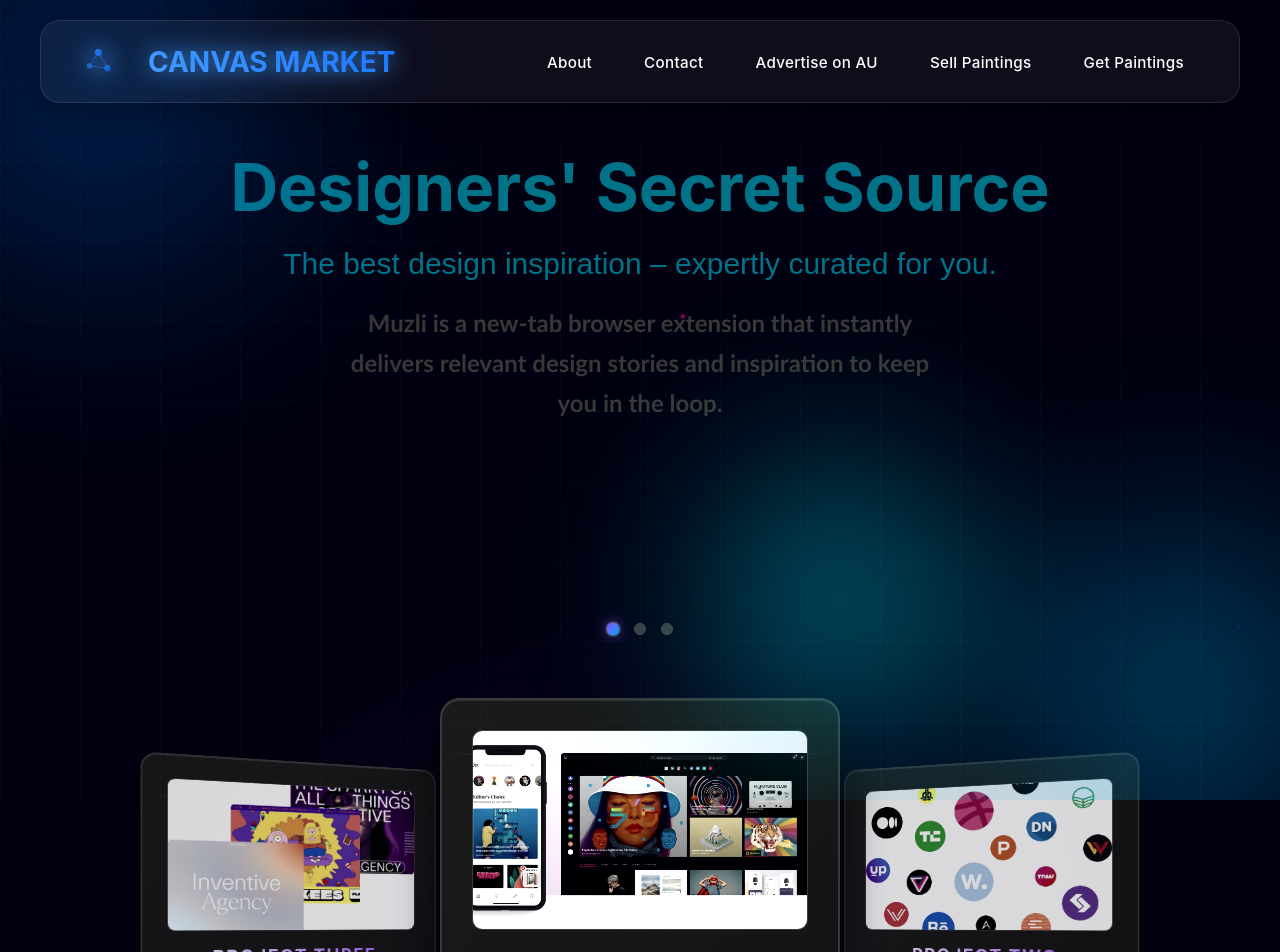
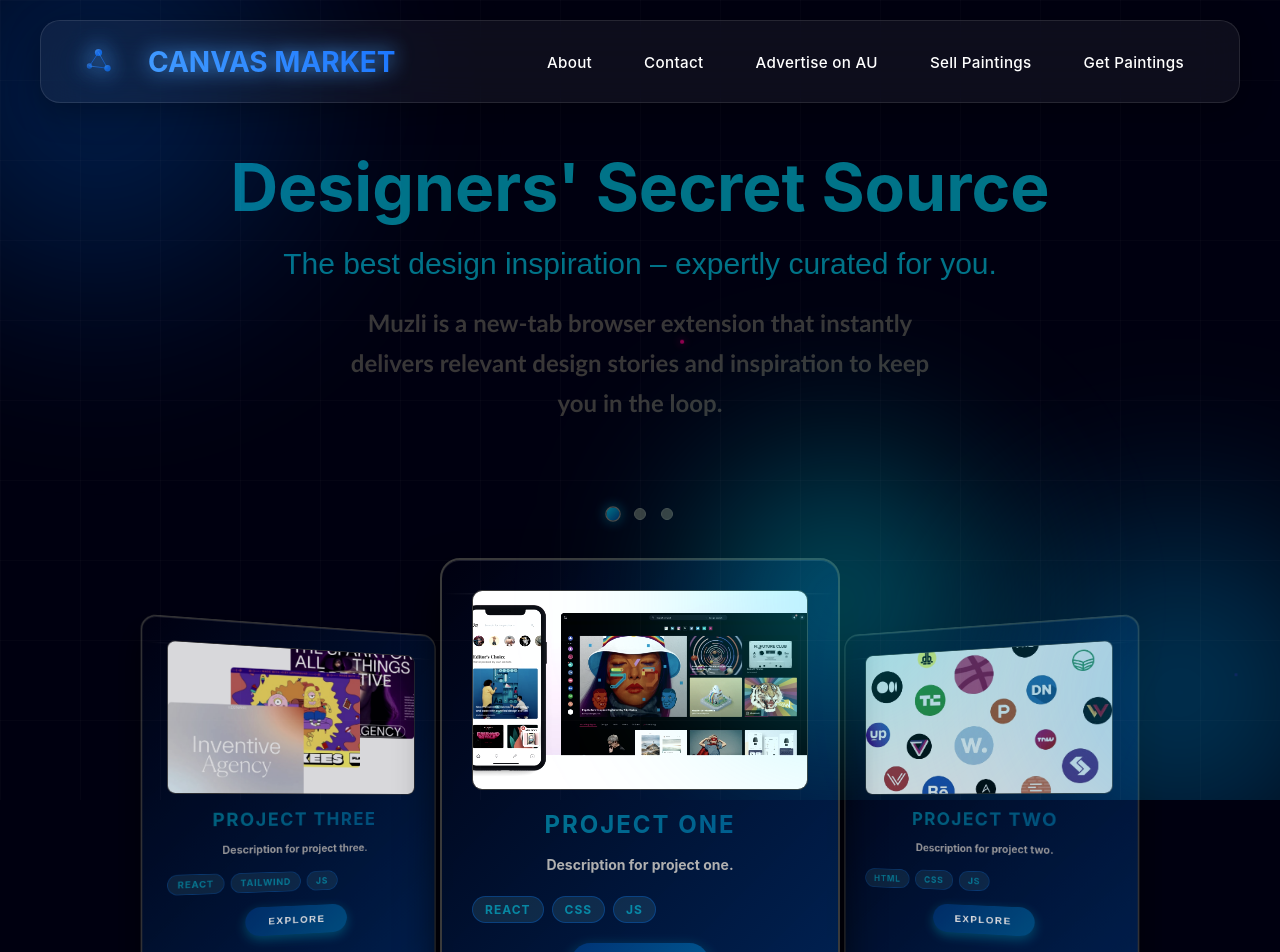
Before and after one commit to SENODROOM/Canvas-Market-Frontend, a React (Create React App) app: page / in a window 1280 px wide. Shown: the top 952 px of the page. Built offline with nearby package versions, Linux system fonts and the light colour scheme.

Commit message:
talented

```diff
--- a/public/css/happy.css
+++ b/public/css/happy.css
@@ -2719,16 +2719,21 @@
 }
 
 /* Hero Section with 3D Carousel */
+.parent-slider
+{
+    margin-top: -70px;
+
+}
 .hero {
 	min-height: 100vh;
 	display: flex;
 	align-items: center;
 	justify-content: center;
 	position: relative;
-	padding: 120px 20px 80px;
 	background: radial-gradient(ellipse at center,
-			rgba(153, 69, 255, 0.1) 0%,
+			rgba(var(--dark-1), 0.1) 0%,
 			transparent 50%);
+
 }
 
 .carousel-container {
@@ -2737,7 +2742,7 @@
 	height: 650px;
 	perspective: 1200px;
 	position: relative;
-	padding-top: 60px;
+	padding-top: 10px;
 }
 
 .carousel {
@@ -2762,7 +2767,7 @@
 .carousel-item .card {
 	width: 100%;
 	height: 100%;
-	background: linear-gradient(135deg, var(--carbon-medium), var(--carbon-dark));
+	background: linear-gradient(135deg, var(--dark-1), var(--orb-1-color));
 	border: 2px solid var(--metal-dark);
 	border-radius: 20px;
 	padding: 30px;
@@ -2810,7 +2815,7 @@
 .card-image {
 	width: 100%;
 	height: 200px;
-	background: var(--carbon-dark);
+	background: var(--dark-1);
 	border-radius: 10px;
 	margin-bottom: 20px;
 	overflow: hidden;
@@ -2837,7 +2842,7 @@
 	margin-bottom: 15px;
 	text-transform: uppercase;
 	letter-spacing: 2px;
-	background: linear-gradient(135deg, var(--text-primary), var(--accent-purple));
+	background: linear-gradient(135deg, var(--orb-3-color), var(--orb-2-color));
 	-webkit-background-clip: text;
 	-webkit-text-fill-color: transparent;
 	background-clip: text;
@@ -2859,18 +2864,18 @@
 
 .tech-badge {
 	padding: 5px 12px;
-	background: rgba(153, 69, 255, 0.1);
-	border: 1px solid var(--accent-purple);
+	background: rgba(150, 255, 255, 0.1);
+	border: 1px solid var(--orb-1-color);
 	border-radius: 20px;
 	font-size: 12px;
-	color: var(--accent-purple);
+	color: var(--orb-3-color);
 	text-transform: uppercase;
 	letter-spacing: 1px;
 }
 
 .card-cta {
 	padding: 12px 30px;
-	background: linear-gradient(135deg, var(--accent-purple), var(--accent-blue));
+	background: linear-gradient(135deg, var(--orb-1-color), var(--orb-2-color));
 	border: none;
 	border-radius: 30px;
 	color: var(--text-primary);
@@ -2879,12 +2884,12 @@
 	letter-spacing: 2px;
 	cursor: pointer;
 	transition: all 0.3s ease;
-	box-shadow: 0 5px 15px rgba(153, 69, 255, 0.3);
+	box-shadow: 0 5px 15px rgba(0 , 225, 255 , 0.3);
 }
 
 .card-cta:hover {
 	transform: translateY(-2px);
-	box-shadow: 0 8px 25px rgba(153, 69, 255, 0.5);
+	box-shadow: 0 8px 25px rgba(0 , 225, 255 , 0.3);
 }
 
 /* Carousel Controls */
@@ -2945,8 +2950,8 @@
 }
 
 .indicator.active {
-	background: linear-gradient(135deg, var(--accent-purple), var(--accent-blue));
-	box-shadow: 0 0 10px rgba(153, 69, 255, 0.5);
+	background: linear-gradient(135deg, var(--orb-3-color), var(--orb-1-color));
+	box-shadow: 0 0 10px rgba(0 , 225, 255 , 0.3);
 	transform: scale(1.3);
 }
 
@@ -3941,18 +3946,6 @@
 		height: 10px;
 	}
 
-	.philosophy-headline {
-		font-size: 36px;
-	}
-
-	.section-title {
-		font-size: 32px;
-	}
-
-	.stats-grid {
-		grid-template-columns: 1fr;
-	}
-
 	.skill-hexagon {
 		width: 150px;
 		height: 170px;
@@ -3967,14 +3960,5 @@
 		font-size: 14px;
 	}
 
-	.footer-content {
-		grid-template-columns: 1fr;
-		text-align: center;
-	}
-
-	.footer-bottom {
-		flex-direction: column;
-		gap: 20px;
-		text-align: center;
-	}
-}
+
+}
```
